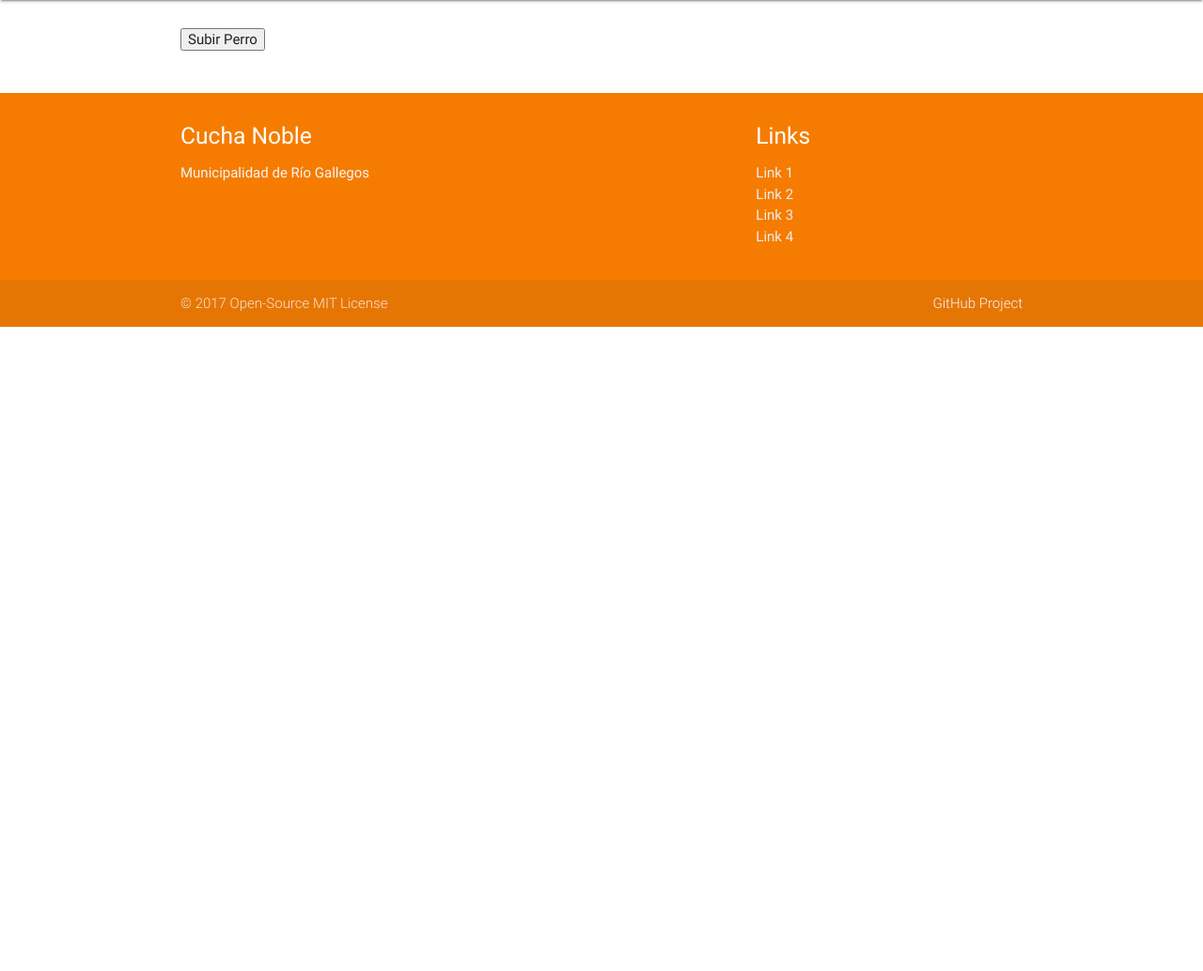
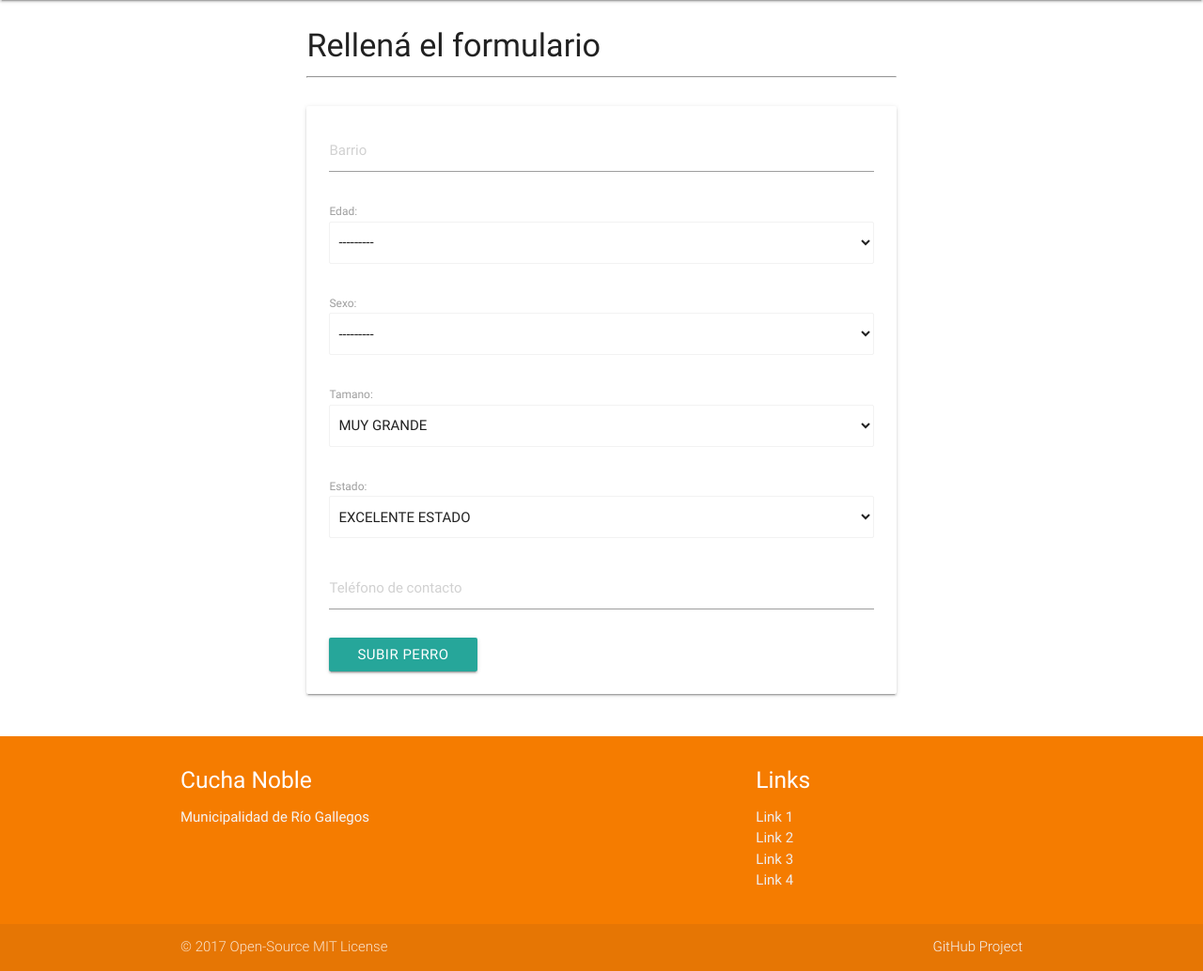
Before and after one commit to FacundoAlvarado9/cuchanoble-backend, a Django app: page /subir/ in a window 1280 px wide. Shown: the part 64-1098 px from the top of the page at 94% size. Before the commit the page ends 412 px from the top, so only its background shows below. Run offline with Django 3.2, Linux system fonts and the light colour scheme; a user stored in the database is signed in; some libraries are stand-ins or nearby versions.

Commit message:
Added stylized form

```diff
--- a/templates/subir.html
+++ b/templates/subir.html
@@ -1,14 +1,33 @@
 {% extends "base.html" %}
-
  {% load materializecss %}
+ {% load widget_tweaks %}
 <title>{% block title %} Subir | {{block.super}} {% endblock title %}</title>
 
  {% block content %}
 
-	<form method="POST" action="">{% csrf_token %}
+<div class="container">
+    <h4 >Rellená el formulario</h4>
+    <hr style="margin-bottom: 2em;">
+</div>
+<div class="container">
+    <div class="card">
+        <div class="card-content">
+    	    <form method="POST" action="">{% csrf_token %}
+                {% render_field form.direccion placeholder="Barrio" style="margin-bottom: 2em;" %}
+                {{form.edad.label_tag}}
+                {% render_field form.edad class+="browser-default" style="margin-bottom: 2em;" %}
+                {{form.sexo.label_tag}}
+                {% render_field form.sexo class+="browser-default" style="margin-bottom: 2em;" %}
+                {{form.tamano.label_tag}}
+                {% render_field form.tamano class+="browser-default" style="margin-bottom: 2em;" %}
+                {{form.estado.label_tag}}
+                {% render_field form.estado class+="browser-default" style="margin-bottom: 2em;" %}
+                {% render_field form.contacto placeholder="Teléfono de contacto" style="margin-bottom: 2em;" %}
+    	    <input class="btn" type="submit" value="Subir Perro">
+    	</form>
+        </div>
+    </div>
+</div>
 
-	{{ form.sexo }}
-	<input type="submit" value="Subir Perro">
-	</form>
 
 {% endblock content %}
```
